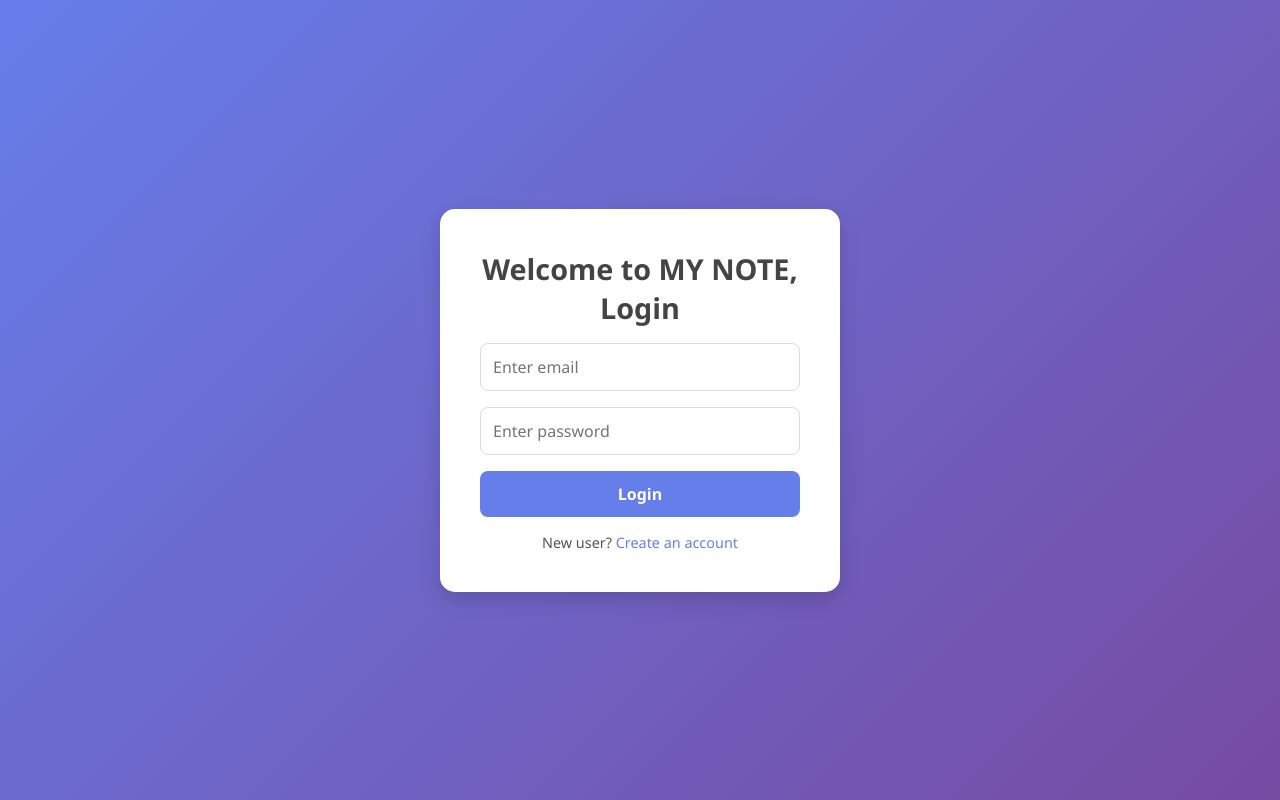
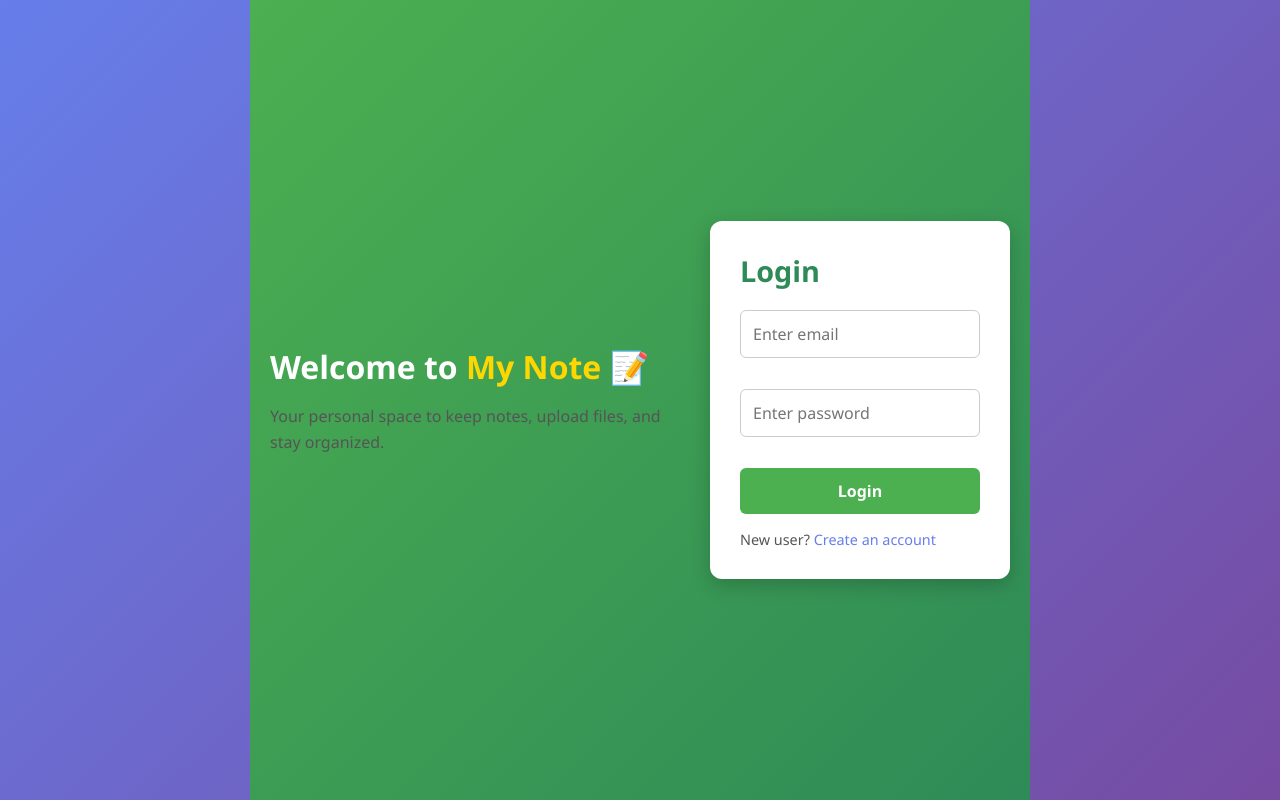
Before and after one commit to engripaye/notes, a FastAPI app: page / in a window 1280 px wide. Run offline with FastAPI, Linux system fonts and the light colour scheme.

Commit message:
backend code commit by ENGR. IPAYE

```diff
--- a/static/style.css
+++ b/static/style.css
@@ -149,3 +149,80 @@ p {
 .note-item a:hover {
     text-decoration: underline;
 }
+
+/* Auth page container */
+.auth-container {
+    display: flex;
+    justify-content: center;
+    align-items: center;
+    min-height: 100vh;
+    background: linear-gradient(135deg, #4CAF50, #2E8B57);
+    padding: 20px;
+    gap: 40px;
+    color: #fff;
+}
+
+/* Welcome section */
+.welcome-section {
+    max-width: 400px;
+}
+
+.welcome-section h1 {
+    font-size: 32px;
+    margin-bottom: 15px;
+}
+
+.welcome-section .brand {
+    color: #FFD700;
+    font-weight: bold;
+}
+
+.welcome-section p {
+    font-size: 16px;
+    line-height: 1.6;
+}
+
+/* Login form */
+.form-section {
+    background: #fff;
+    color: #333;
+    padding: 30px;
+    border-radius: 12px;
+    box-shadow: 0 6px 20px rgba(0,0,0,0.2);
+    width: 300px;
+}
+
+.form-section h2 {
+    margin-bottom: 20px;
+    color: #2E8B57;
+}
+
+.form-section input {
+    display: block;
+    width: 100%;
+    padding: 12px;
+    margin-bottom: 15px;
+    border: 1px solid #ccc;
+    border-radius: 6px;
+}
+
+.form-section button {
+    width: 100%;
+    padding: 12px;
+    background: #4CAF50;
+    border: none;
+    color: #fff;
+    font-size: 16px;
+    border-radius: 6px;
+    cursor: pointer;
+    transition: background 0.3s ease;
+}
+
+.form-section button:hover {
+    background: #45a049;
+}
+
+.error-msg {
+    color: red;
+    margin-top: 10px;
+}
--- a/templates/login.html
+++ b/templates/login.html
@@ -1,21 +1,31 @@
 <!DOCTYPE html>
-<html>
+<html lang="en">
 <head>
-    <title>Login</title>
+    <meta charset="UTF-8">
+    <title>Login | My Note</title>
     <link rel="stylesheet" href="/static/style.css">
 </head>
 <body>
-<div class="container">
-    <h2>Welcome to MY NOTE, Login</h2>
+<div class="auth-container">
+    <!-- Welcome Section -->
+    <div class="welcome-section">
+        <h1>Welcome to <span class="brand">My Note</span> 📝</h1>
+        <p>Your personal space to keep notes, upload files, and stay organized.</p>
+    </div>
+
+    <!-- Login Form Section -->
+    <div class="form-section">
+        <h2>Login</h2>
         <form action="/login" method="post">
             <input type="email" name="email" placeholder="Enter email" required>
             <input type="password" name="password" placeholder="Enter password" required>
             <button type="submit">Login</button>
         </form>
         {% if msg %}
-    <p style="color:red;">{{ msg }}</p>
+        <p class="error-msg">{{ msg }}</p>
         {% endif %}
         <p>New user? <a href="/register">Create an account</a></p>
     </div>
+</div>
 </body>
 </html>
```
Lines whose indentation alone changed are shown as unchanged.
